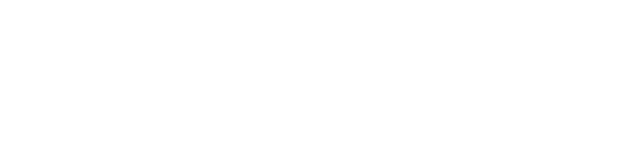
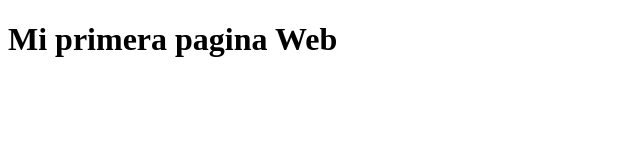
Before and after one commit to SalomonCoder/git-prueba, a plain HTML site: page index.html in a window 1280 px wide. Shown: the whole page, without its empty margins (0-640 px from the left). Drawn offline with Linux system fonts and the light colour scheme.

Commit message:
Ahora agregue titulo al index.html

```diff
--- a/index.html
+++ b/index.html
@@ -3,10 +3,10 @@
 <head>
     <meta charset="UTF-8">
     <meta name="viewport" content="width=device-width, initial-scale=1.0">
-    <title>Document</title>
+    <title>Primera Pagina Web</title>
 </head>
 <body>
-
+    <h1>Mi primera pagina Web</h1>
 </body>
 
 <script src="app.js"></script>
```
